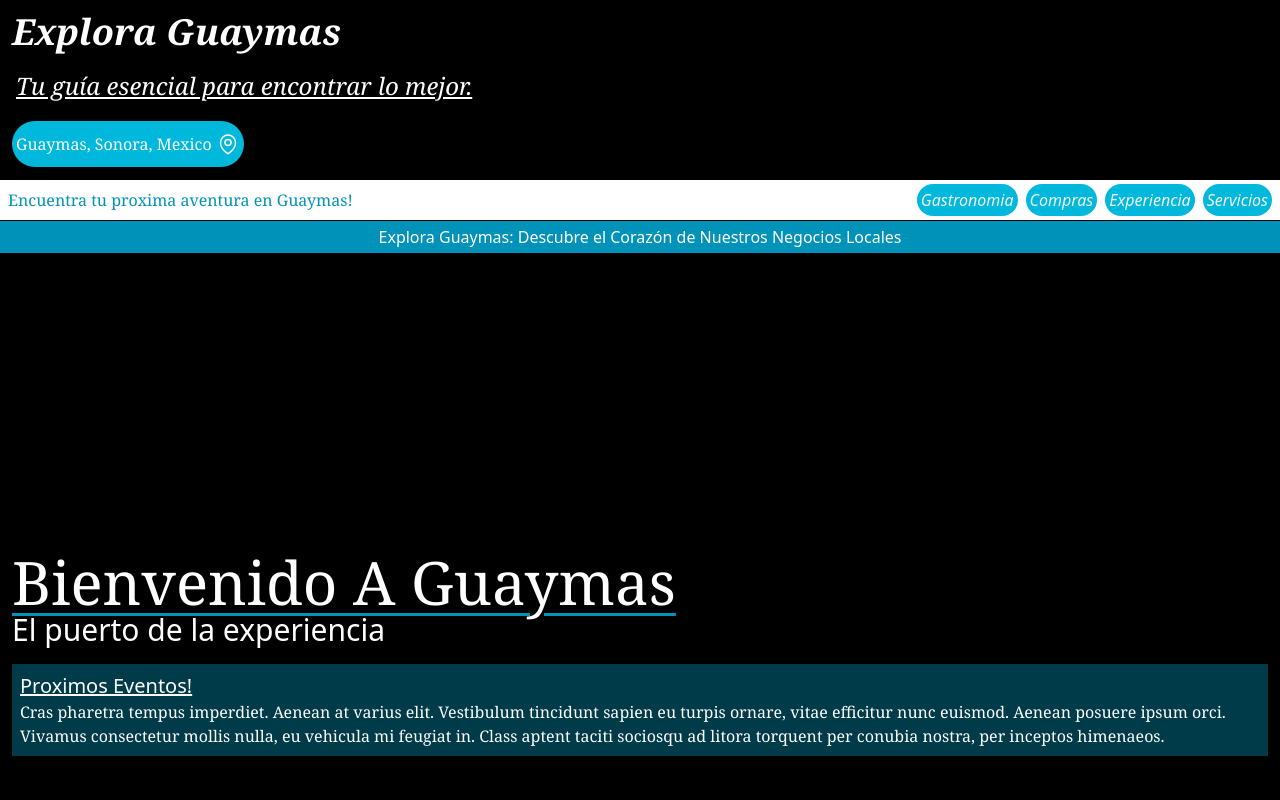
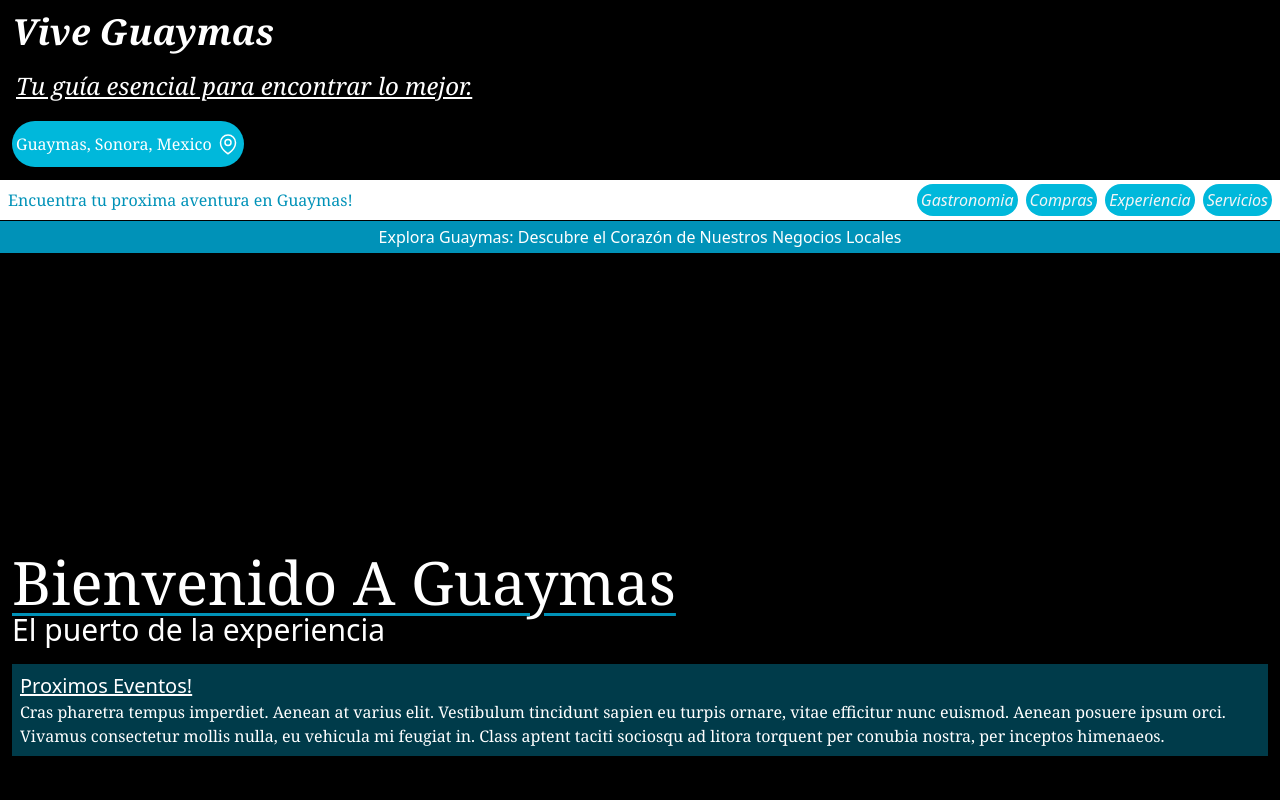
Before and after one commit to TylerBrock01/FE_gsono, a React (Vite) app: page / in a window 1280 px wide. Shown: the top 800 px of the page. Built offline with nearby package versions, Linux system fonts and the light colour scheme.

Commit message:
Name changed

```diff
--- a/src/layout/HomeLayout.tsx
+++ b/src/layout/HomeLayout.tsx
@@ -5,12 +5,12 @@ export default function HomeLayout() {
     return (
         <>
             <meta name="viewport" content="width=device-width, initial-scale=1.0" />
-            <title>Starkiller Team</title>
+            <title>vive guaymas</title>
             <link rel="shortcut icon" href="/src/img/dona.jpg" type="image/x-icon"   />
             <div className='bg-black min-h-screen'>
                 <header className=' bg-[url("/src/img/hero.jpg")] bg-cover bg-no-repeat md:bg-right lg:bg-center'>
                     <div className='lg:h-45 font-serif grid p-3 border-black border-b-1 z-1 bg-black/60 text-white'>
-                        <h1 className=' text-4xl  italic capitalize font-semibold'>explora guaymas</h1>
+                        <h1 className=' text-4xl  italic capitalize font-semibold'>vive guaymas</h1>
                         <h2 className='italic p-1 flex-col justify-center text-2xl underline'>Tu guía esencial para encontrar lo mejor. </h2>
                         <div className="row-start-1 md:row-start-3 flex">
                             <Link className='p-1 rounded-full flex justify-center items-center gap-1 bg-cyan-500' to="/register">
```
